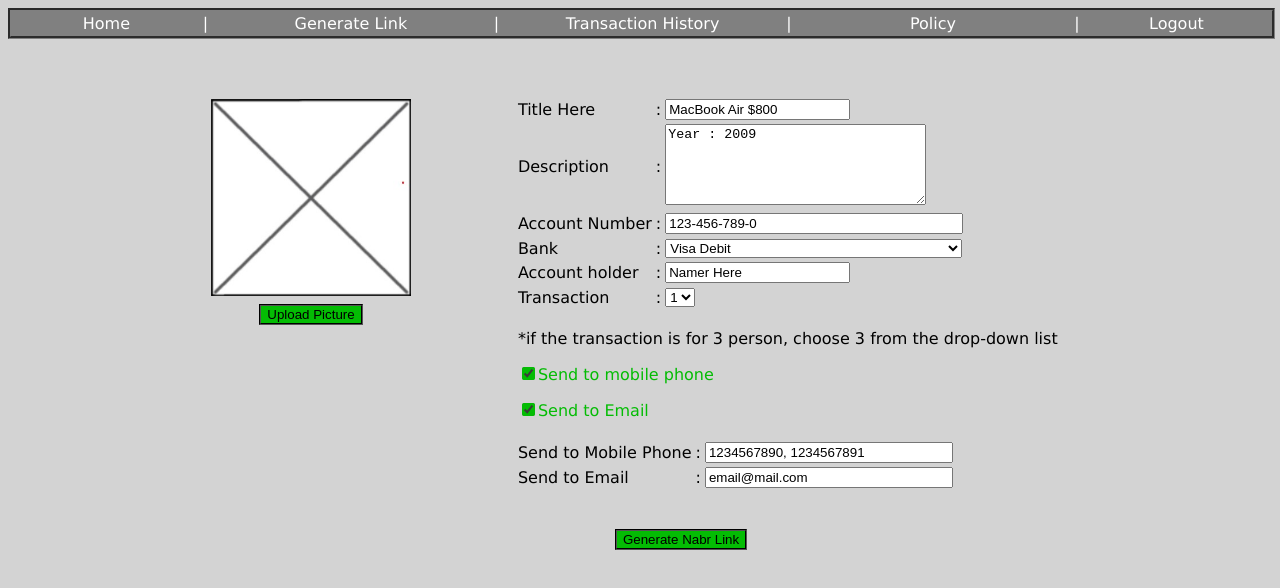
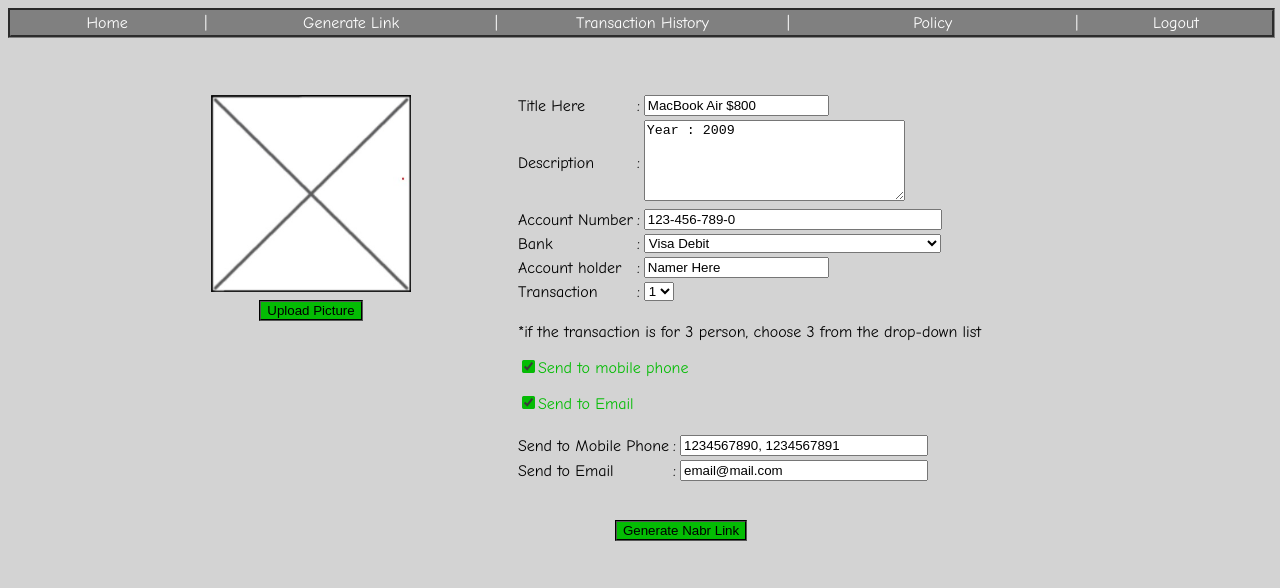
Before and after one commit to MiqdamFerdiansyahHambali/web-nf2022, a plain HTML site: page praktikum3/form-pemesanan-barang/form-barang.html in a window 1280 px wide. Drawn offline with Linux system fonts and the light colour scheme.

Commit message:
form-barang.html
edit style CSS font-family

```diff
--- a/praktikum3/form-pemesanan-barang/form-barang.html
+++ b/praktikum3/form-pemesanan-barang/form-barang.html
@@ -8,7 +8,7 @@
     <title>Form Pemesanan Barang</title>
 </head>
 
-<body style="background-color:lightgrey;width:99%;font-family:Geneva, Verdana, sans-serif">
+<body style="background-color:lightgrey;width:99%;font-family: comic sans ms;">
     <div>
         <table style="border-style: groove; width: 100%;margin-left: auto;margin-right: auto;background-color:grey">
             <tr>
```
